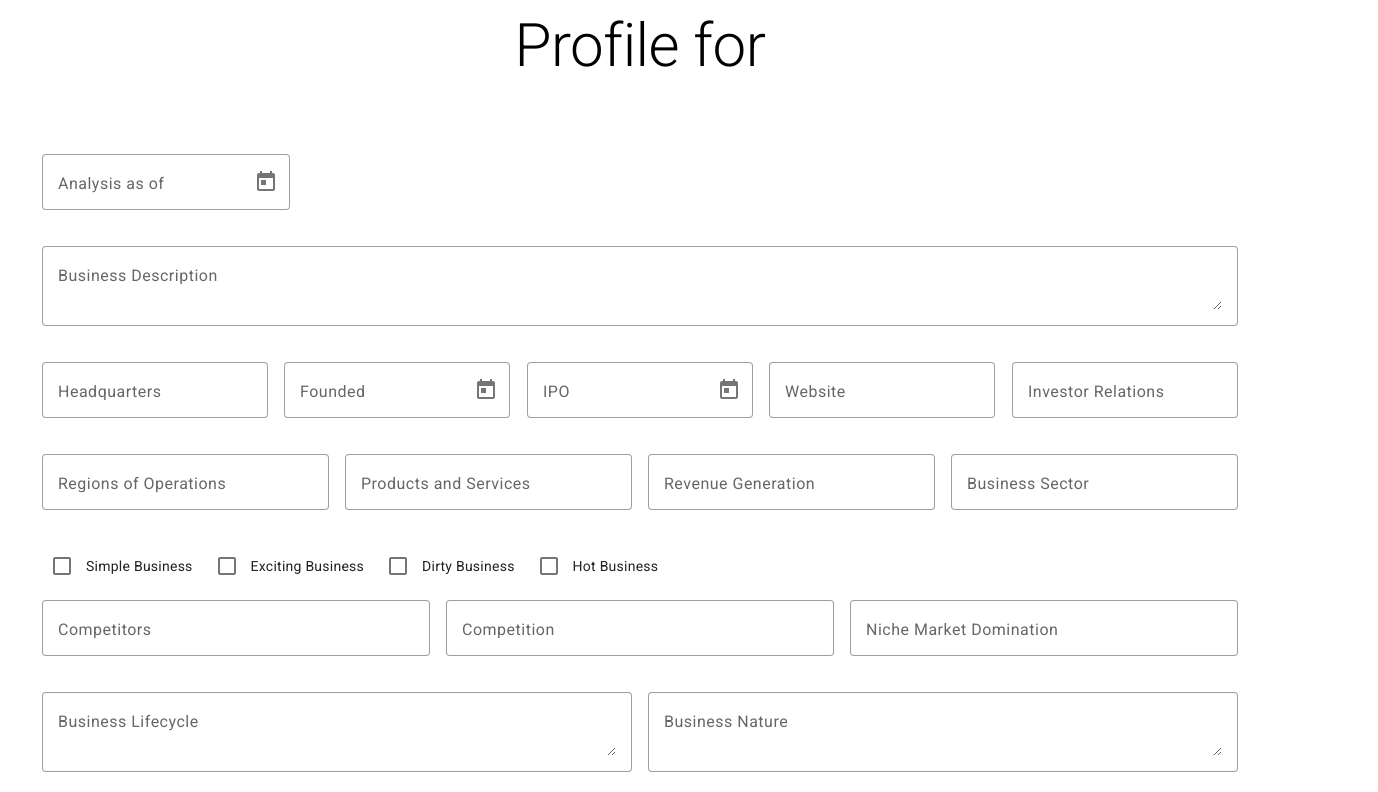
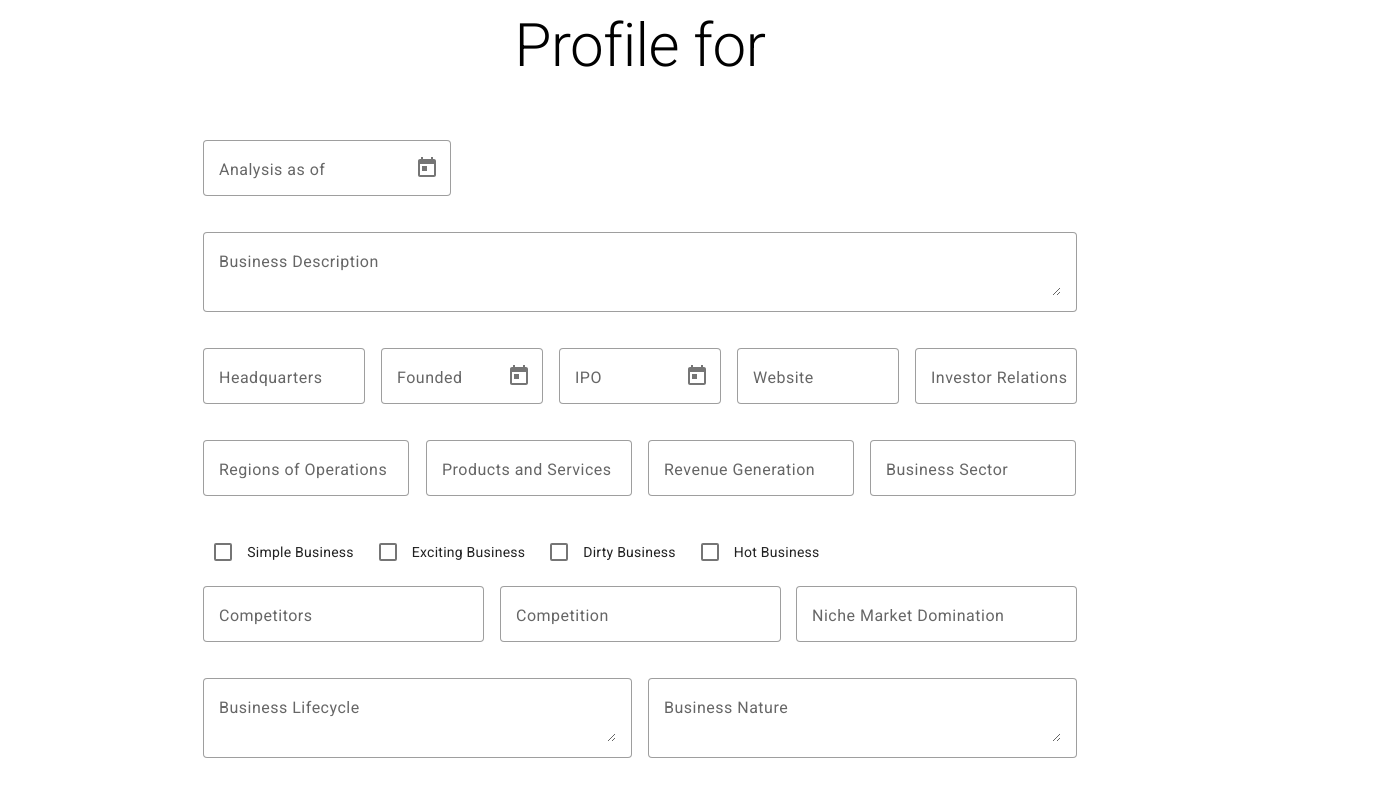
Before and after one commit to michalismeng/investing, an Angular app in the folder client/: page /analysis in a window 1280 px wide. Shown: the top 792 px of the page, 1378 px wide, since content can reach past the window. Built offline with nearby package versions, Linux system fonts and the light colour scheme; no server answers.

Commit message:
fixup: ui fixes

```diff
--- a/client/src/app/analysis/profiles-form/profiles-form.component.html
+++ b/client/src/app/analysis/profiles-form/profiles-form.component.html
@@ -1,5 +1,5 @@
 <form [formGroup]='profile' (submit)="onFormSubmit()">
-  <div fxLayout="column" fxLayoutAlign="start center" fxLayoutGap="1em" style="margin: 1em 10em">
+  <div fxLayout="column" fxLayoutAlign="start center" fxLayoutGap="1em">
 
     <div fxLayout="row" fxLayoutAlign="start start" fxLayoutGap="1em" style="width: 100%">
       <mat-form-field appearance="outline" style="width: auto">
--- a/client/src/app/analysis/profiles/profiles.component.html
+++ b/client/src/app/analysis/profiles/profiles.component.html
@@ -1,4 +1,6 @@
-<div fxLayout="column" fxLayoutAlign="start center">
-  <h2 class="mat-headline-2">Profile for {{ companyName }}</h2>
-  <app-profiles-form *ngIf="profile$" [initial]="profile$ | async" (onChange)="profileChanged($event)"></app-profiles-form>
+<div fxFlex="70%" fxFlex.lt-lg="90%" style="margin: 0 auto; padding-bottom: 1em">
+  <div fxLayout="column" fxLayoutAlign="start center">
+    <h2 class="mat-headline-2">Profile for {{ companyName }}</h2>
+    <app-profiles-form style="width: 100%" *ngIf="profile$" [initial]="profile$ | async" (onChange)="profileChanged($event)"></app-profiles-form>
+  </div>
 </div>
```
